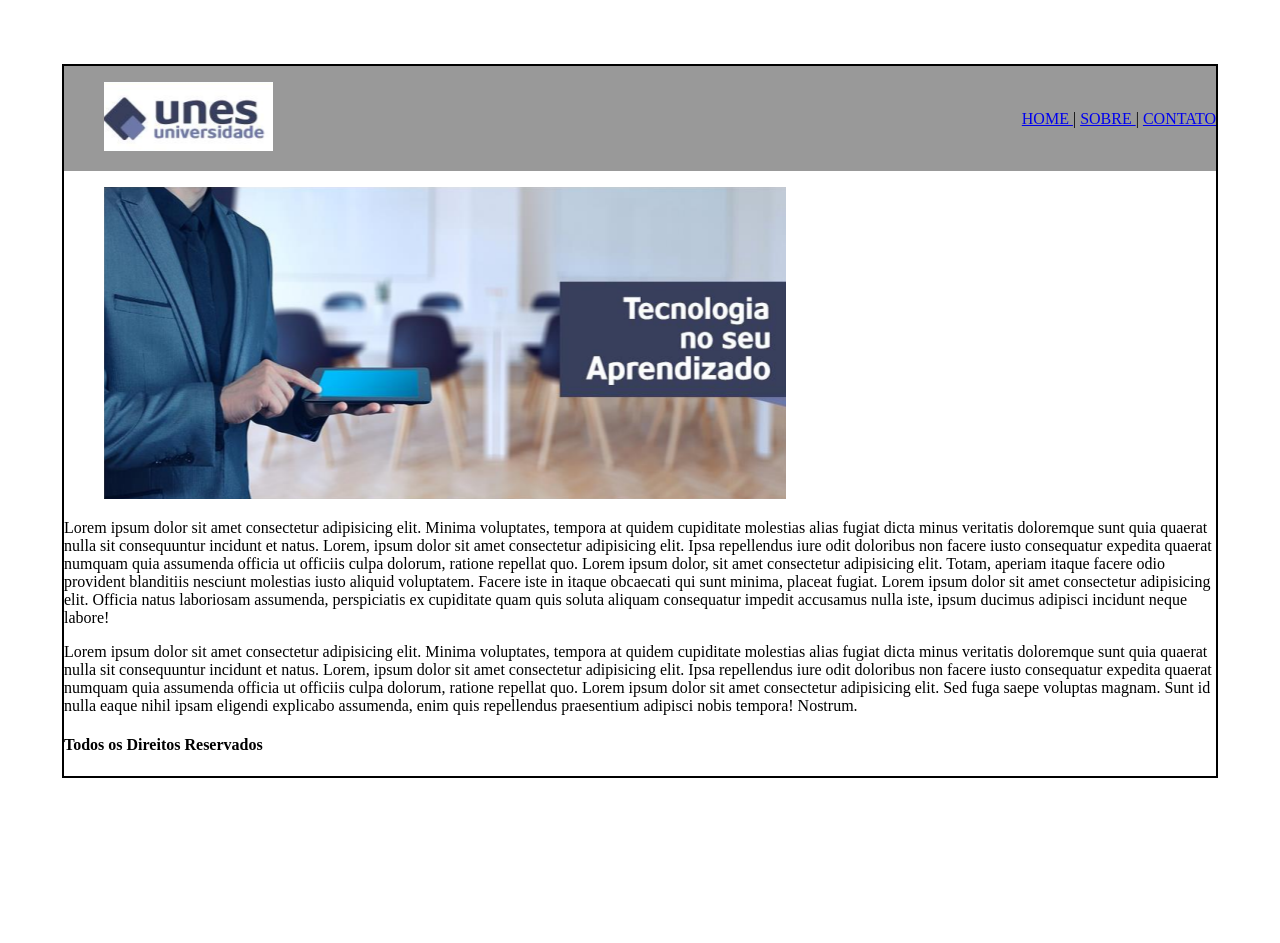
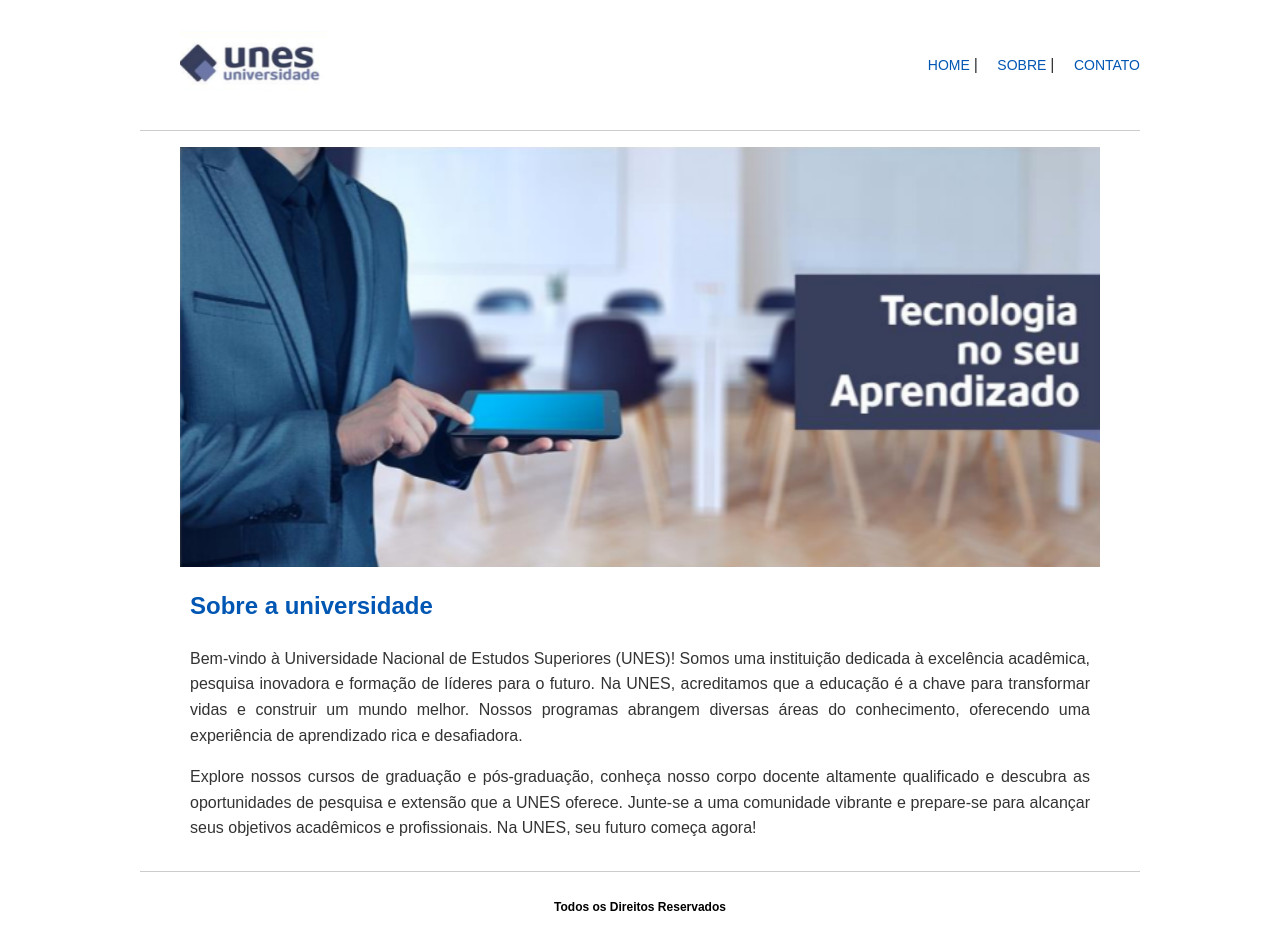
Before and after one commit to NicolasFonsecaM/repo1ADS, a plain HTML site: page src/index.html in a window 1280 px wide. Before the commit the page ends 842 px from the top, so only its background shows below. Drawn offline with Linux system fonts and the light colour scheme.

Commit message:
DOC: ATUALIZANDO style contato index sobre - visual

```diff
--- a/src/index.html
+++ b/src/index.html
@@ -37,9 +37,11 @@
 
         <section> <!-- Texto -->
             <article>
+                <h2>Sobre a universidade</h2>
 
-                <p>Lorem ipsum dolor sit amet consectetur adipisicing elit. Minima voluptates, tempora at quidem cupiditate molestias alias fugiat dicta minus veritatis doloremque sunt quia quaerat nulla sit consequuntur incidunt et natus. Lorem, ipsum dolor sit amet consectetur adipisicing elit. Ipsa repellendus iure odit doloribus non facere iusto consequatur expedita quaerat numquam quia assumenda officia ut officiis culpa dolorum, ratione repellat quo. Lorem ipsum dolor, sit amet consectetur adipisicing elit. Totam, aperiam itaque facere odio provident blanditiis nesciunt molestias iusto aliquid voluptatem. Facere iste in itaque obcaecati qui sunt minima, placeat fugiat. Lorem ipsum dolor sit amet consectetur adipisicing elit. Officia natus laboriosam assumenda, perspiciatis ex cupiditate quam quis soluta aliquam consequatur impedit accusamus nulla iste, ipsum ducimus adipisci incidunt neque labore!</p>
-                <p>Lorem ipsum dolor sit amet consectetur adipisicing elit. Minima voluptates, tempora at quidem cupiditate molestias alias fugiat dicta minus veritatis doloremque sunt quia quaerat nulla sit consequuntur incidunt et natus. Lorem, ipsum dolor sit amet consectetur adipisicing elit. Ipsa repellendus iure odit doloribus non facere iusto consequatur expedita quaerat numquam quia assumenda officia ut officiis culpa dolorum, ratione repellat quo. Lorem ipsum dolor sit amet consectetur adipisicing elit. Sed fuga saepe voluptas magnam. Sunt id nulla eaque nihil ipsam eligendi explicabo assumenda, enim quis repellendus praesentium adipisci nobis tempora! Nostrum.</p>
+                <p> Bem-vindo à Universidade Nacional de Estudos Superiores (UNES)! Somos uma instituição dedicada à excelência acadêmica, pesquisa inovadora e formação de líderes para o futuro. Na UNES, acreditamos que a educação é a chave para transformar vidas e construir um mundo melhor. Nossos programas abrangem diversas áreas do conhecimento, oferecendo uma experiência de aprendizado rica e desafiadora.</p>
+                <p>Explore nossos cursos de graduação e pós-graduação, conheça nosso corpo docente altamente qualificado e descubra as oportunidades de pesquisa e extensão que a UNES oferece. Junte-se a uma comunidade vibrante e prepare-se para alcançar seus objetivos acadêmicos e profissionais. Na UNES, seu futuro começa agora!
+</p>
 
 
             </article>
@@ -49,6 +51,7 @@
     </main>
 
     <footer>
+
         <h4> Todos os Direitos Reservados</h4>
 
 
--- a/src/styles/css/style.css
+++ b/src/styles/css/style.css
@@ -1,23 +1,72 @@
-body{
-    max-width: 90%;
-    border: 2px solid black;
-    margin: 5% auto;
+body {
+    max-width: 1000px;
+    margin: 0 auto;
+    font-family: Arial, sans-serif;
+    line-height: 1.6;
+    color: #333;
+    background-color: #fff;
 }
 
 
-header{
+header {
     display: flex;
     justify-content: space-between;
     align-items: center;
-    background-color: rgb(153, 153, 153);
+    padding: 15px 0;
+    border-bottom: 1px solid #ccc;
+}
+
+header figure img {
+    max-height: 60px;
+}
+
+header nav a {
+    margin-left: 15px;
+    text-decoration: none;
+    color: #0056b3;
+    font-size: 14px;
+}
+
+header nav a:hover {
+    text-decoration: underline;
 }
 
 
-.section-Capa{
-    background-color: rgb(153, 153, 153);
+main section figure img {
+    max-width: 1000px;
+    width: 100%;
+    height: auto;
+    display: block;
+    margin: 0 auto;
 }
 
-.section-Texto{
-    background-color: aqua;
 
+section article {
+    max-width: 900px;
+    margin: 20px auto;
+    padding: 0 15px;
 }
+
+section article h2{
+    color: #0056b3;
+}
+
+h2, h3 {
+    color: #0056b3;
+}
+
+section article p {
+    margin-bottom: 15px;
+    text-align: justify;
+}
+
+
+footer {
+    margin-top: 30px;
+    padding: 10px;
+    text-align: center;
+    border-top: 1px solid #ccc;
+    font-size: 12px;
+    color: #000;
+    font-weight: bold;
+}
```
Also changed, not shown: src/contato.html (+45 -0 lines), src/sobre.html (+18 -3 lines).
